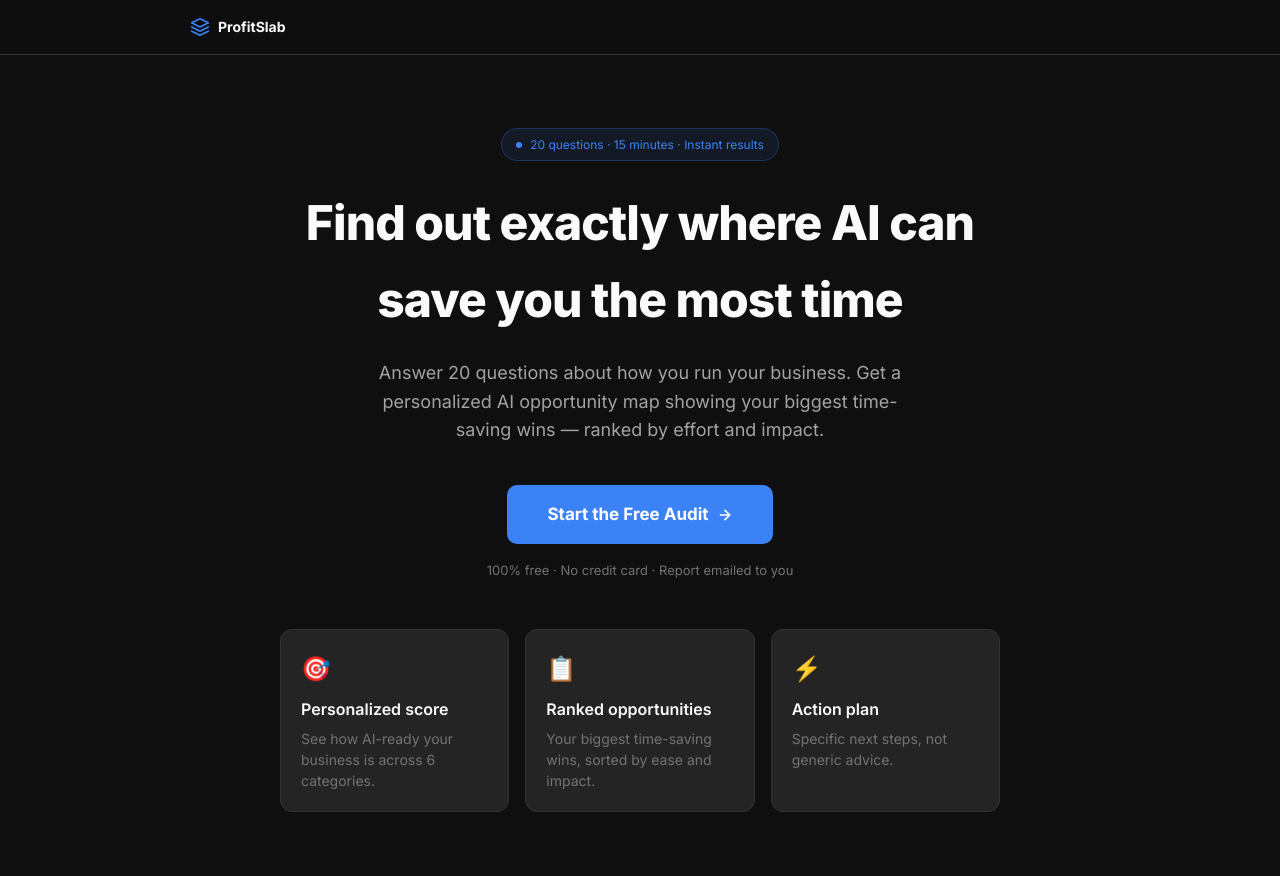
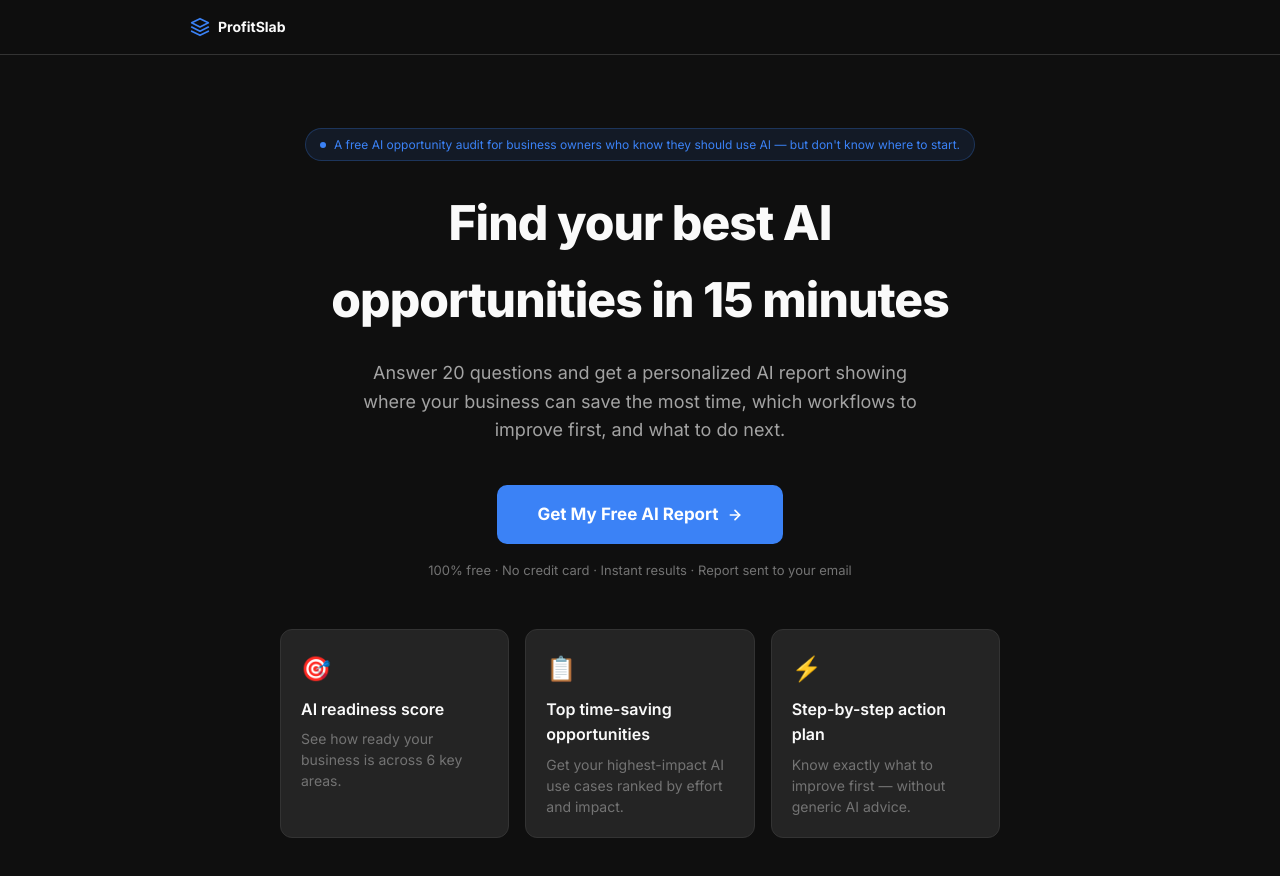
Before and after one commit to EvenrueMarkkinointi/profitslab.io, a Next.js app: page /audit in a window 1280 px wide. Shown: the top 876 px of the page. Built offline with nearby package versions, Linux system fonts and the light colour scheme.

Commit message:
Update audit landing page copy: outcome-led headline and positioning
https://claude.ai/code/session_01U2bQNe9zDKXYh5n29UN18Z

```diff
--- a/src/app/audit/page.tsx
+++ b/src/app/audit/page.tsx
@@ -2,9 +2,9 @@ import type { Metadata } from "next";
 import Link from "next/link";
 
 export const metadata: Metadata = {
-  title: "AI Audit in a Box — Find Where AI Can Save You the Most Time",
+  title: "Free AI Opportunity Audit — Find Your Best AI Wins in 15 Minutes",
   description:
-    "A 20-question self-audit that maps exactly where AI can save you the most time and money. Takes 15 minutes. Gives you a personalized action plan.",
+    "A free AI opportunity audit for business owners who know they should use AI — but don't know where to start. 20 questions, instant personalized report.",
 };
 
 export default function AuditLanding() {
@@ -31,14 +31,14 @@ export default function AuditLanding() {
           fontSize: "0.75rem", color: "var(--accent)", marginBottom: "1.5rem",
         }}>
           <span style={{ width: 6, height: 6, background: "var(--accent)", borderRadius: "50%", display: "inline-block" }}></span>
-          20 questions · 15 minutes · Instant results
+          A free AI opportunity audit for business owners who know they should use AI — but don&apos;t know where to start.
         </div>
 
         <h1 style={{ fontSize: "clamp(2rem, 5vw, 3rem)", fontWeight: 800, letterSpacing: "-0.02em", marginBottom: "1.25rem", maxWidth: 680 }}>
-          Find out exactly where AI can save you the most time
+          Find your best AI opportunities in 15 minutes
         </h1>
-        <p style={{ fontSize: "1.125rem", color: "var(--text-secondary)", maxWidth: 540, marginBottom: "2.5rem", lineHeight: 1.6 }}>
-          Answer 20 questions about how you run your business. Get a personalized AI opportunity map showing your biggest time-saving wins — ranked by effort and impact.
+        <p style={{ fontSize: "1.125rem", color: "var(--text-secondary)", maxWidth: 560, marginBottom: "2.5rem", lineHeight: 1.6 }}>
+          Answer 20 questions and get a personalized AI report showing where your business can save the most time, which workflows to improve first, and what to do next.
         </p>
 
         <div style={{ display: "flex", flexDirection: "column", gap: "1rem", alignItems: "center", marginBottom: "3rem" }}>
@@ -52,20 +52,20 @@ export default function AuditLanding() {
               transition: "background-color 0.2s",
             }}
           >
-            Start the Free Audit
+            Get My Free AI Report
             <svg width="16" height="16" viewBox="0 0 24 24" fill="none" stroke="currentColor" strokeWidth="2.5" strokeLinecap="round" strokeLinejoin="round">
               <line x1="5" y1="12" x2="19" y2="12"></line>
               <polyline points="12 5 19 12 12 19"></polyline>
             </svg>
           </Link>
-          <span style={{ fontSize: "0.8125rem", color: "var(--text-muted)" }}>100% free · No credit card · Report emailed to you</span>
+          <span style={{ fontSize: "0.8125rem", color: "var(--text-muted)" }}>100% free · No credit card · Instant results · Report sent to your email</span>
         </div>
 
         <div style={{ display: "grid", gridTemplateColumns: "repeat(auto-fit, minmax(200px, 1fr))", gap: "1rem", maxWidth: 720, width: "100%", textAlign: "left" }}>
           {[
-            { icon: "🎯", title: "Personalized score", desc: "See how AI-ready your business is across 6 categories." },
-            { icon: "📋", title: "Ranked opportunities", desc: "Your biggest time-saving wins, sorted by ease and impact." },
-            { icon: "⚡", title: "Action plan", desc: "Specific next steps, not generic advice." },
+            { icon: "🎯", title: "AI readiness score", desc: "See how ready your business is across 6 key areas." },
+            { icon: "📋", title: "Top time-saving opportunities", desc: "Get your highest-impact AI use cases ranked by effort and impact." },
+            { icon: "⚡", title: "Step-by-step action plan", desc: "Know exactly what to improve first — without generic AI advice." },
           ].map((item) => (
             <div key={item.title} style={{
               background: "var(--bg-card)", border: "1px solid var(--border)",
```
